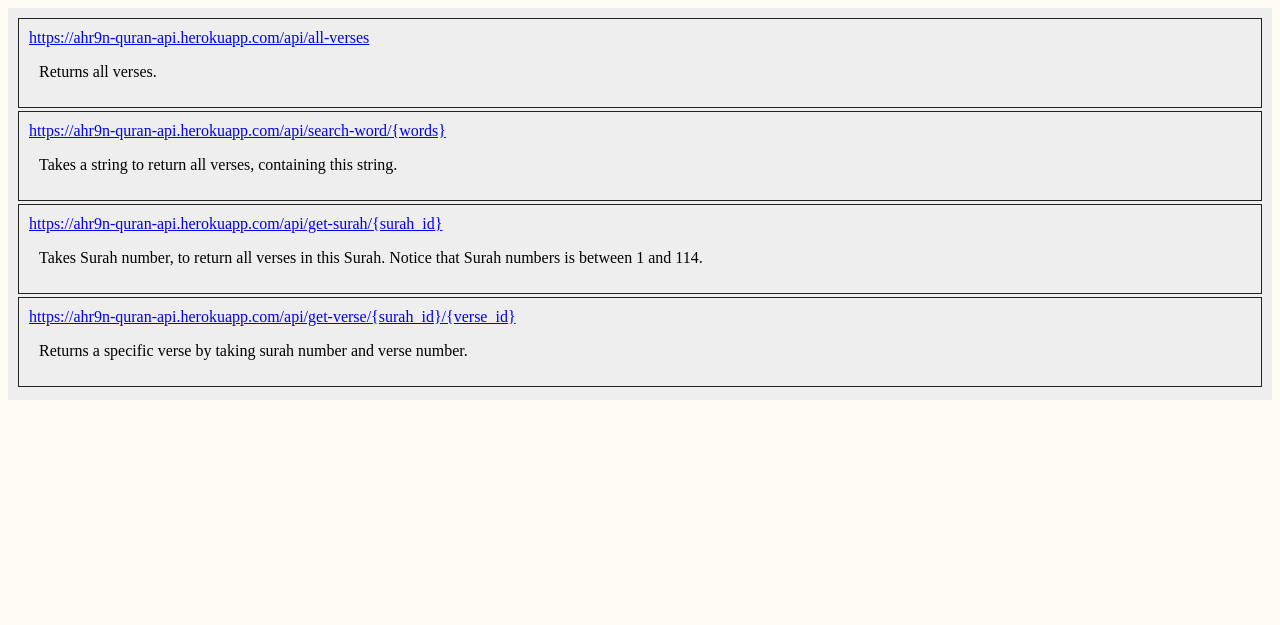
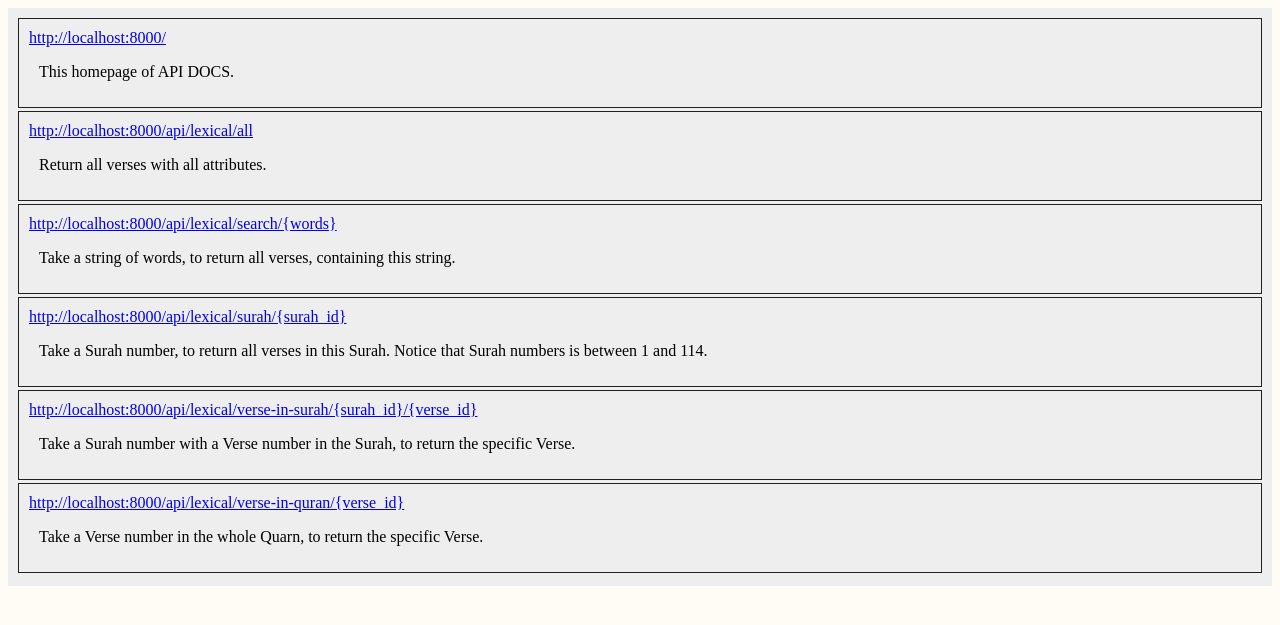
Before and after one commit to ahr9n/quranic-search-v2, a Django app: page / in a window 1280 px wide. Shown: the top 625 px of the page. Run offline with Django 4.2, Linux system fonts and the light colour scheme.

Commit message:
Add more urls and modify the current

```diff
--- a/backend/api/lexical/search/templates/search/api.html
+++ b/backend/api/lexical/search/templates/search/api.html
@@ -9,23 +9,33 @@
     <body>
         <div class="container">
             <div class="row">
-                <a href="/api/lexical/all-verses">https://ahr9n-quran-api.herokuapp.com/api/all-verses</a>
-                <p>Returns all verses.</p>
+                <a href="/">http://localhost:8000/</a>
+                <p>This homepage of API DOCS.</p>
             </div>
 
             <div class="row">
-                <a href="/api/lexical/search-word/محمد">https://ahr9n-quran-api.herokuapp.com/api/search-word/{words}</a>
-                <p>Takes a string to return all verses, containing this string.</p>
+                <a href="/api/lexical/all">http://localhost:8000/api/lexical/all</a>
+                <p>Return all verses with all attributes.</p>
             </div>
 
             <div class="row">
-                <a href="/api/lexical/get-surah/1">https://ahr9n-quran-api.herokuapp.com/api/get-surah/{surah_id}</a>
-                <p>Takes Surah number, to return all verses in this Surah. Notice that Surah numbers is between 1 and 114.</p>
+                <a href="/api/lexical/search/محمد">http://localhost:8000/api/lexical/search/{words}</a>
+                <p>Take a string of words, to return all verses, containing this string.</p>
             </div>
 
             <div class="row">
-                <a href="/api/lexical/get-verse/1/1">https://ahr9n-quran-api.herokuapp.com/api/get-verse/{surah_id}/{verse_id}</a>
-                <p>Returns a specific verse by taking surah number and verse number.</p>
+                <a href="/api/lexical/surah/110">http://localhost:8000/api/lexical/surah/{surah_id}</a>
+                <p>Take a Surah number, to return all verses in this Surah. Notice that Surah numbers is between 1 and 114.</p>
+            </div>
+
+            <div class="row">
+                <a href="/api/lexical/verse-in-surah/2/2">http://localhost:8000/api/lexical/verse-in-surah/{surah_id}/{verse_id}</a>
+                <p>Take a Surah number with a Verse number in the Surah, to return the specific Verse.</p>
+            </div>
+
+            <div class="row">
+                <a href="/api/lexical/verse-in-quran/40">http://localhost:8000/api/lexical/verse-in-quran/{verse_id}</a>
+                <p>Take a Verse number in the whole Quarn, to return the specific Verse.</p>
             </div>
         </div>
     </body>
--- a/backend/api/lexical/search/urls.py
+++ b/backend/api/lexical/search/urls.py
@@ -1,13 +1,14 @@
 from django.urls import path
 from .views import *
 
-app_name = 'QuranAPI'
+app_name = 'QuranLexicalSearchAPI'
 
 urlpatterns = [
     # API views
     path('', api_docs, name='api_docs'),
-    path('api/lexical/all-verses', all_verses_api, name='all_verses_api'),
-    path('api/lexical/search-word/<str:words>', search_word_api, name='search_word_api'),
-    path('api/lexical/get-surah/<int:surah_id>', get_surah_api, name='get_surah_api'),
-    path('api/lexical/get-verse/<int:surah_id>/<int:verse_id>', get_verse_api, name='get_verse_api'),
+    path('api/lexical/all', get_all, name='get_all'),
+    path('api/lexical/search/<str:words>', search, name='search'),
+    path('api/lexical/surah/<int:surah_id>', get_surah, name='get_surah'),
+    path('api/lexical/verse-in-surah/<int:surah_id>/<int:verse_id>', get_verse_in_surah, name='get_verse_in_surah'),
+    path('api/lexical/verse-in-quran/<int:verse_id>', get_verse_in_quran, name='get_verse_in_quran'),
 ]
--- a/backend/api/lexical/search/views.py
+++ b/backend/api/lexical/search/views.py
@@ -7,46 +7,44 @@ from django.shortcuts import get_object_or_404, render
 
 
 @api_view(['GET'])
-def all_verses_api(request) -> None:
+def get_all(request) -> None:
     """
         Returns all verses in Database.
         Not really effective for search, so use it to clone the database or such on.
     """
     verses = Verses.objects.all()
     data = VersesSerializers(verses, many=True).data
-    print(verses)
-    print(data)
     return Response({'length': len(data), 'data': data})
 
 
 @api_view(['GET'])
-def search_word_api(request, words) -> str:
+def search(request, words) -> str:
     """
-        Search in verses using icontains.
+        Search in verses using insensitive contains.
         Return all verses with given words.
     """
     verses = Verses.objects.filter(
         Q(verse__icontains=words) | Q(verseWithoutTashkeel__icontains=words)
     )
     data = VersesSerializers(verses, many=True).data
-    return Response({'resultsLength': len(data), 'data': data})
+    return Response({'length': len(data), 'data': data})
 
 
 @api_view(['GET'])
-def get_surah_api(request, surah_id) -> int:
+def get_surah(request, surah_id) -> int:
     """
         Retrieving surah_pk, searching in database with verse_pk:
         verse_pk: S***V*** | surah_pk -> first part of verse_pk (S***).
-        Returns all Verses of Surah.
+        Returns all Verses of a Surah.
     """
     surah_pk = f"S{str(surah_id).zfill(3)}"
     verse_id = Verses.objects.filter(verse_pk__icontains=surah_pk)
     data = VersesSerializers(verse_id, many=True).data
-    return Response({'versesNumber': len(data), 'data': data})
+    return Response({'length': len(data), 'data': data})
 
 
 @api_view(['GET'])
-def get_verse_api(request, surah_id, verse_id) -> int:
+def get_verse_in_surah(request, surah_id, verse_id) -> int:
     """
         Taking two integers and convert them to verse_pk,
         to search in database with it using get_object_or_404.
@@ -58,5 +56,17 @@ def get_verse_api(request, surah_id, verse_id) -> int:
     return Response({'data': data})
 
 
+@api_view(['GET'])
+def get_verse_in_quran(request, verse_id) -> int:
+    """
+        Taking verse_id of all Quran,
+        to search in database with it using get_object_or_404.
+        Returns the Verse.
+    """
+    verse = get_object_or_404(Verses, numberInQuran=verse_id)
+    data = VersesSerializers(verse).data
+    return Response({'data': data})
+
+
 def api_docs(request):
     return render(request, 'search/api.html')
```
